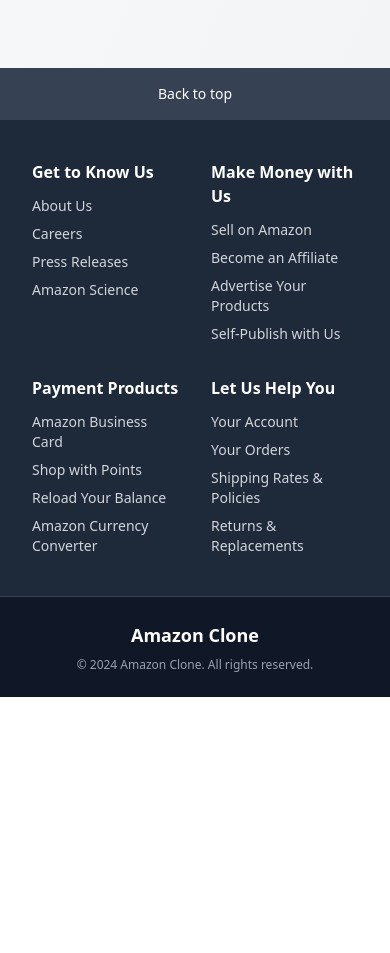
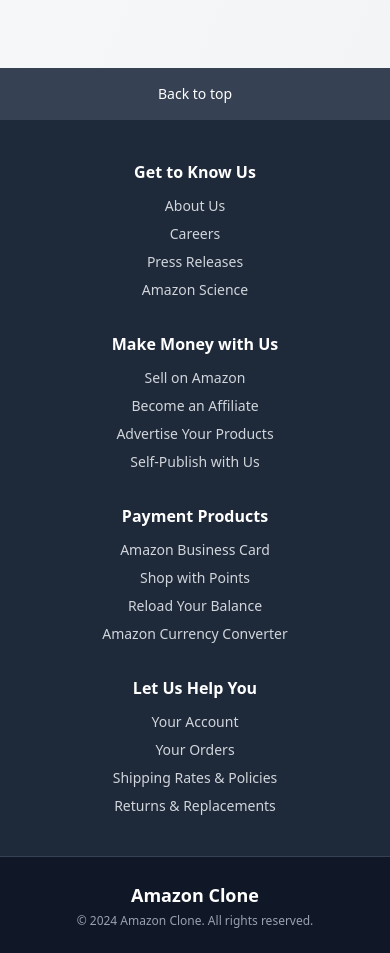
Before and after one commit to Nishant1195/Amazon-Clone, a Next.js app: page / in a window 390 px wide. Shown: the part 920-1873 px from the top of the page. Before the commit the page ends 1617 px from the top, so only its background shows below. Built offline with nearby package versions, Linux system fonts and the light colour scheme; no server answers; the database is empty.

Commit message:
Footer mobile responsive

```diff
--- a/components/Footer.tsx
+++ b/components/Footer.tsx
@@ -1,46 +1,75 @@
-export default function Footer(){
-    return(
-        <footer className="text-sm text-gray-700 bg-gray-50 mt-auto">
-            <div className="bg-gray-700 hover:bg-gray-600 text-white text-center py-4 cursor-pointer transition-colors font-medium">
+export default function Footer() {
+  return (
+    <footer className="mt-auto text-sm text-gray-700 bg-gray-50">
+
+      {/* BACK TO TOP */}
+      <div
+        onClick={() => window.scrollTo({ top: 0, behavior: "smooth" })}
+        className="bg-gray-700 hover:bg-gray-600 text-white text-center py-4 cursor-pointer transition-colors font-medium"
+      >
         Back to top
       </div>
 
-            <div className="grid grid-cols-2 md:grid-cols-4 gap-8 px-8 md:px-16 py-10 bg-gray-800 text-white">
-                {[
-                    {
-                        title: "Get to Know Us",
-                        links: ["About Us", "Careers", "Press Releases", "Amazon Science"]
-                    },
-                    {
-                        title: "Make Money with Us",
-                        links: ["Sell on Amazon", "Become an Affiliate", "Advertise Your Products", "Self-Publish with Us"]
-                    },
-                    {
-                        title: "Payment Products",
-                        links: ["Amazon Business Card", "Shop with Points", "Reload Your Balance", "Amazon Currency Converter"]
-                    },
-                    {
-                        title: "Let Us Help You",
-                        links: ["Your Account", "Your Orders", "Shipping Rates & Policies", "Returns & Replacements"]
-                    }
-                ].map(section => (
-                    <div key={section.title}>
-                        <h4 className="font-bold mb-3 text-white text-base">{section.title}</h4>
+      {/* LINKS SECTION */}
+      <div className="bg-gray-800 text-white px-6 sm:px-10 md:px-16 py-10">
+        <div className="grid grid-cols-1 sm:grid-cols-2 md:grid-cols-4 gap-8">
+
+          {/* COLUMN 1 */}
+          <div className="text-center sm:text-left">
+            <h4 className="font-bold mb-3 text-base">Get to Know Us</h4>
             <ul className="space-y-2 text-gray-300">
-                            {section.links.map(link => (
-                                <li key={link} className="hover:underline cursor-pointer hover:text-white transition-colors">
-                                    {link}
-                                </li>
-                            ))}
+              <li className="hover:text-white hover:underline cursor-pointer">About Us</li>
+              <li className="hover:text-white hover:underline cursor-pointer">Careers</li>
+              <li className="hover:text-white hover:underline cursor-pointer">Press Releases</li>
+              <li className="hover:text-white hover:underline cursor-pointer">Amazon Science</li>
             </ul>
           </div>
-                ))}
+
+          {/* COLUMN 2 */}
+          <div className="text-center sm:text-left">
+            <h4 className="font-bold mb-3 text-base">Make Money with Us</h4>
+            <ul className="space-y-2 text-gray-300">
+              <li className="hover:text-white hover:underline cursor-pointer">Sell on Amazon</li>
+              <li className="hover:text-white hover:underline cursor-pointer">Become an Affiliate</li>
+              <li className="hover:text-white hover:underline cursor-pointer">Advertise Your Products</li>
+              <li className="hover:text-white hover:underline cursor-pointer">Self-Publish with Us</li>
+            </ul>
           </div>
 
+          {/* COLUMN 3 */}
+          <div className="text-center sm:text-left">
+            <h4 className="font-bold mb-3 text-base">Payment Products</h4>
+            <ul className="space-y-2 text-gray-300">
+              <li className="hover:text-white hover:underline cursor-pointer">Amazon Business Card</li>
+              <li className="hover:text-white hover:underline cursor-pointer">Shop with Points</li>
+              <li className="hover:text-white hover:underline cursor-pointer">Reload Your Balance</li>
+              <li className="hover:text-white hover:underline cursor-pointer">Amazon Currency Converter</li>
+            </ul>
+          </div>
+
+          {/* COLUMN 4 */}
+          <div className="text-center sm:text-left">
+            <h4 className="font-bold mb-3 text-base">Let Us Help You</h4>
+            <ul className="space-y-2 text-gray-300">
+              <li className="hover:text-white hover:underline cursor-pointer">Your Account</li>
+              <li className="hover:text-white hover:underline cursor-pointer">Your Orders</li>
+              <li className="hover:text-white hover:underline cursor-pointer">Shipping Rates & Policies</li>
+              <li className="hover:text-white hover:underline cursor-pointer">Returns & Replacements</li>
+            </ul>
+          </div>
+
+        </div>
+      </div>
+
+      {/* BRAND BAR */}
       <div className="bg-gray-900 text-center py-6 border-t border-gray-700">
-                <div className="text-white font-bold text-lg mb-2">Amazon Clone</div>
-                <div className="text-gray-400 text-xs">© 2024 Amazon Clone. All rights reserved.</div>
+        <div className="text-white font-bold text-lg mb-1">
+          Amazon Clone
+        </div>
+        <div className="text-gray-400 text-xs">
+          © 2024 Amazon Clone. All rights reserved.
+        </div>
       </div>
     </footer>
-    )
+  );
 }
```
Lines whose indentation alone changed are shown as unchanged.
